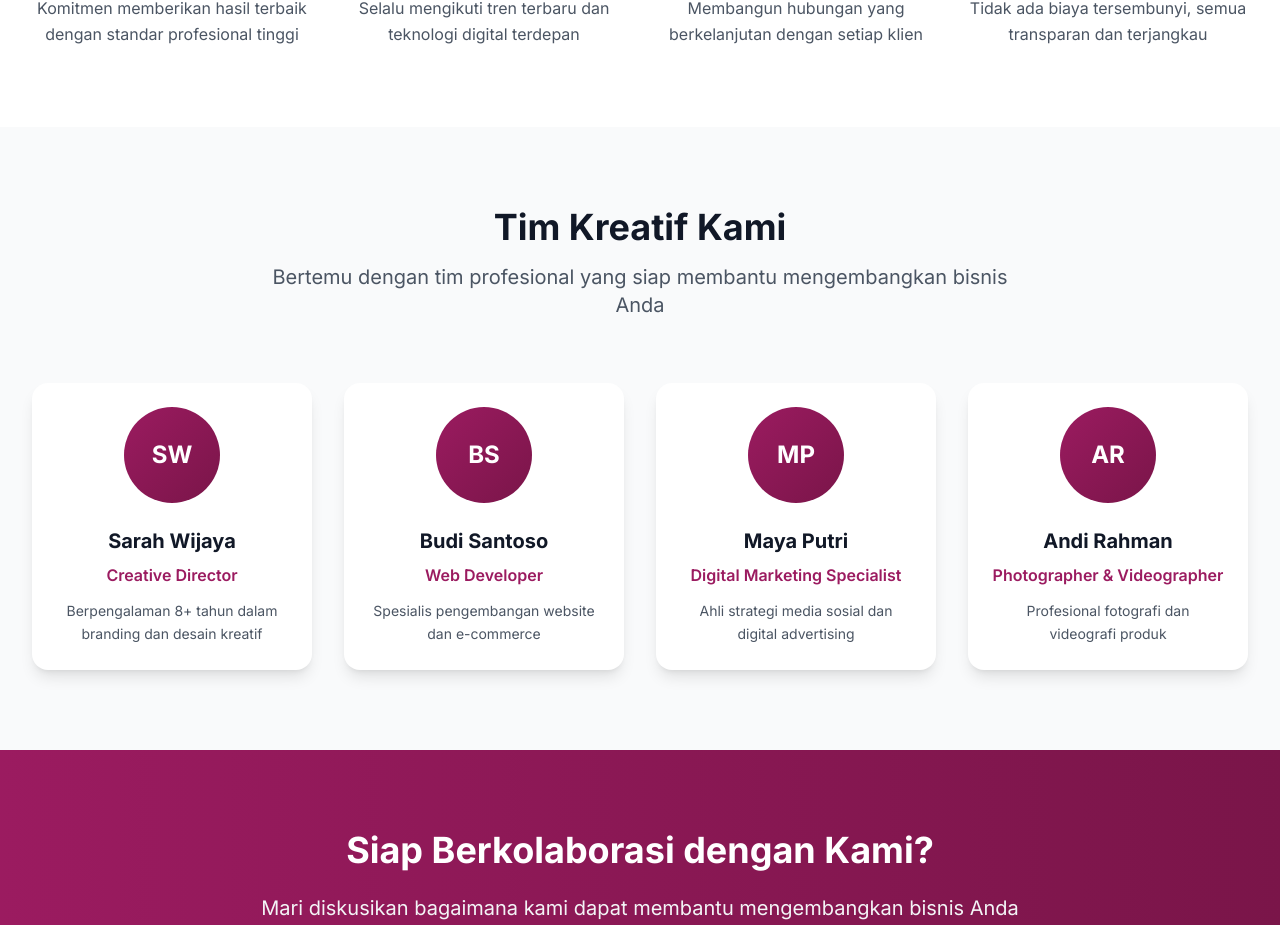
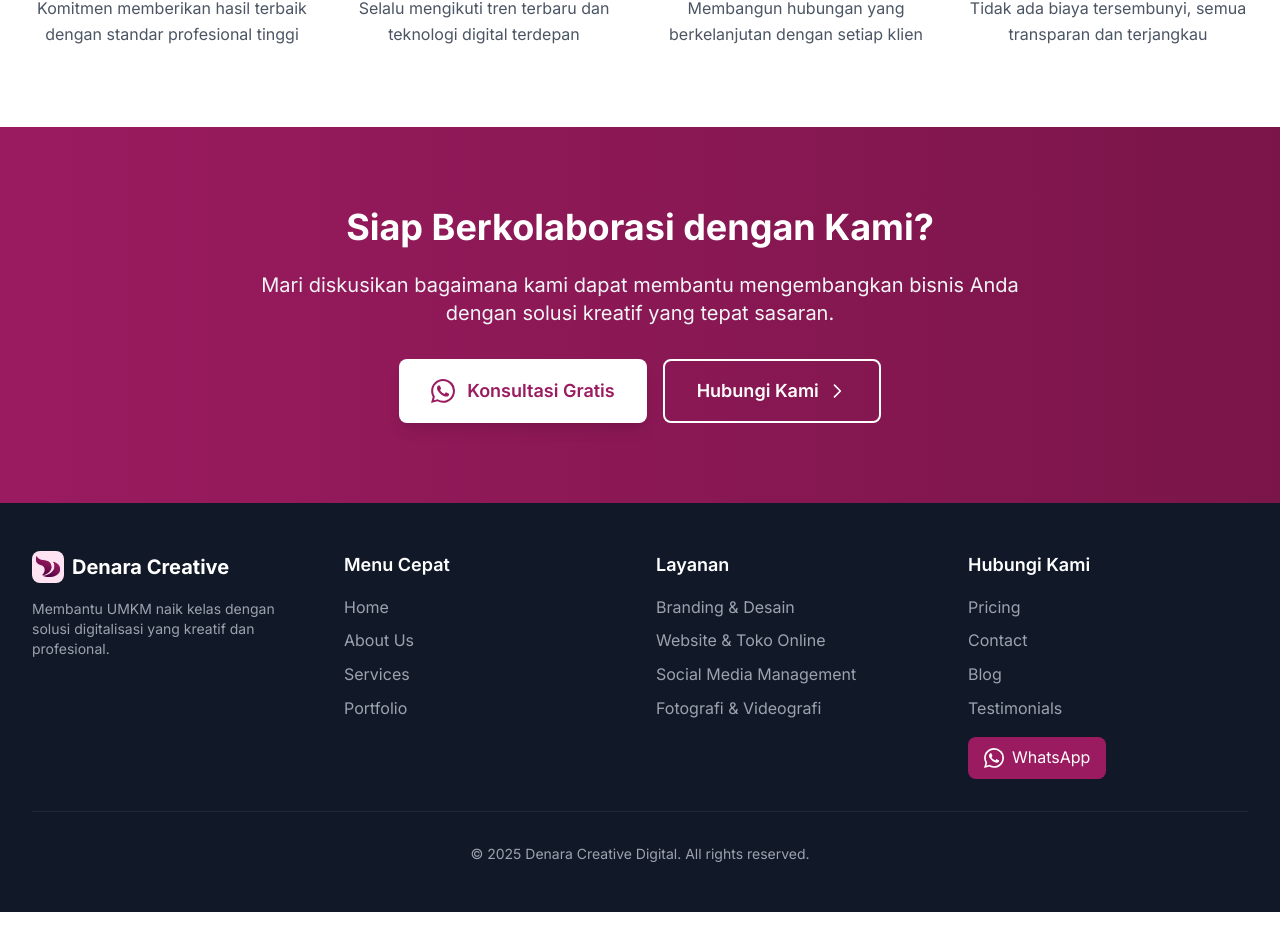
Before and after one commit to wildanwigenta/DenaraCreative, a Next.js app: page /about in a window 1280 px wide. Shown: the part 1839-2764 px from the top of the page. Built offline with nearby package versions, Linux system fonts and the light colour scheme.

Commit message:
update page

```diff
--- a/src/app/about/page.tsx
+++ b/src/app/about/page.tsx
@@ -2,32 +2,34 @@ import Header from '@/components/Header';
 import Footer from '@/components/Footer';
 import Image from 'next/image';
 
-const teamMembers = [
-  {
-    name: "Sarah Wijaya",
-    position: "Creative Director",
-    description: "Berpengalaman 8+ tahun dalam branding dan desain kreatif",
-    image: "/team/sarah.jpg"
-  },
-  {
-    name: "Budi Santoso",
-    position: "Web Developer",
-    description: "Spesialis pengembangan website dan e-commerce",
-    image: "/team/budi.jpg"
-  },
-  {
-    name: "Maya Putri",
-    position: "Digital Marketing Specialist",
-    description: "Ahli strategi media sosial dan digital advertising",
-    image: "/team/maya.jpg"
-  },
-  {
-    name: "Andi Rahman",
-    position: "Photographer & Videographer",
-    description: "Profesional fotografi dan videografi produk",
-    image: "/team/andi.jpg"
-  }
-];
+import { CheckCircle, Sparkles, Handshake, BadgeDollarSign } from 'lucide-react';
+
+// const teamMembers = [
+//   {
+//     name: "Sarah Wijaya",
+//     position: "Creative Director",
+//     description: "Berpengalaman 8+ tahun dalam branding dan desain kreatif",
+//     image: "/team/sarah.jpg"
+//   },
+//   {
+//     name: "Budi Santoso",
+//     position: "Web Developer",
+//     description: "Spesialis pengembangan website dan e-commerce",
+//     image: "/team/budi.jpg"
+//   },
+//   {
+//     name: "Maya Putri",
+//     position: "Digital Marketing Specialist",
+//     description: "Ahli strategi media sosial dan digital advertising",
+//     image: "/team/maya.jpg"
+//   },
+//   {
+//     name: "Andi Rahman",
+//     position: "Photographer & Videographer",
+//     description: "Profesional fotografi dan videografi produk",
+//     image: "/team/andi.jpg"
+//   }
+// ];
 
 const values = [
   {
@@ -231,7 +233,7 @@ export default function About() {
       </section>
 
       {/* Team Section */}
-      <section className="py-20 bg-gray-50">
+      {/* <section className="py-20 bg-gray-50">
         <div className="max-w-7xl mx-auto px-4 sm:px-6 lg:px-8">
           <div className="text-center mb-16">
             <h2 className="text-4xl font-bold text-gray-900 font-poppins mb-4">
@@ -265,8 +267,9 @@ export default function About() {
               </div>
             ))}
           </div>
+
         </div>
-      </section>
+      </section> */}
 
       {/* CTA Section */}
       <section className="py-20 bg-gradient-to-r from-[#9B1B60] to-[#7a1549] text-white">
```
